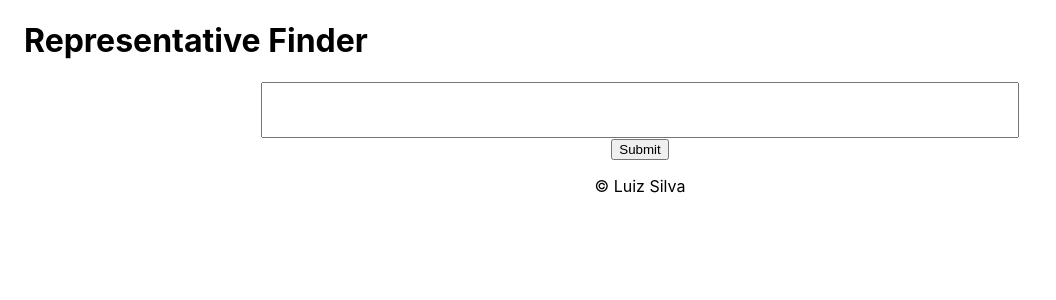
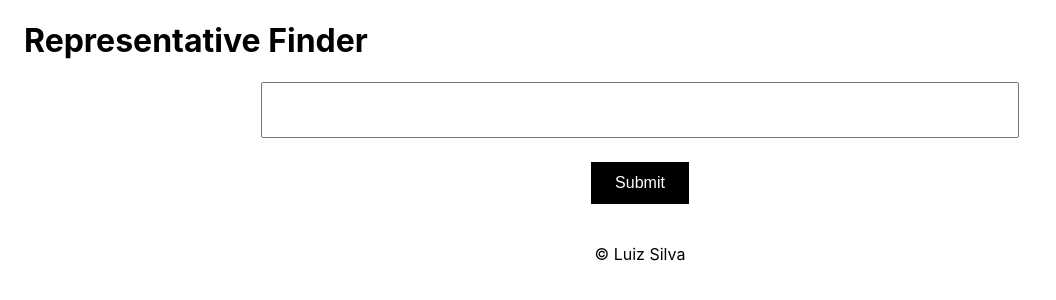
Before and after one commit to LSilva30/representative-finder-ls, a React (Create React App) app: page / in a window 1280 px wide. Shown: the top 300 px of the page, without its empty margins (0-1056 px from the left). Built offline with nearby package versions, Linux system fonts and the light colour scheme.

Commit message:
added style to our button

```diff
--- a/src/App.css
+++ b/src/App.css
@@ -14,3 +14,12 @@
   width: 750px;
   height: 50px;
 }
+
+.search-btn {
+  margin: 24px 0;
+  color: white;
+  background-color: black;
+  padding: 12px 24px;
+  font-size: 16px;
+  border-style: none;
+}
```
